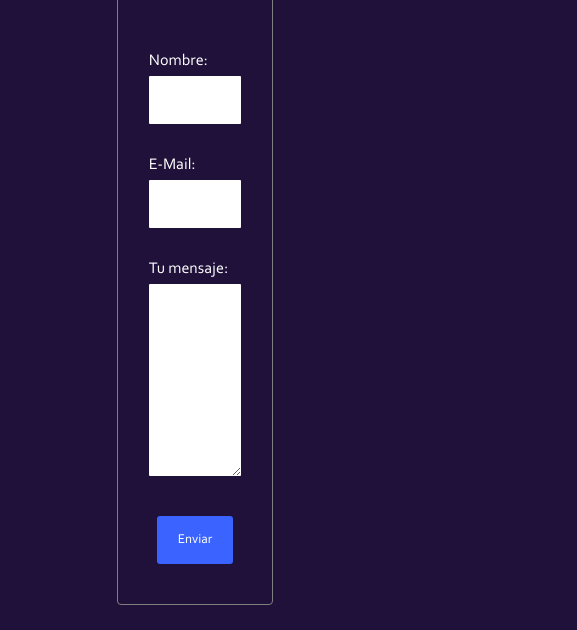
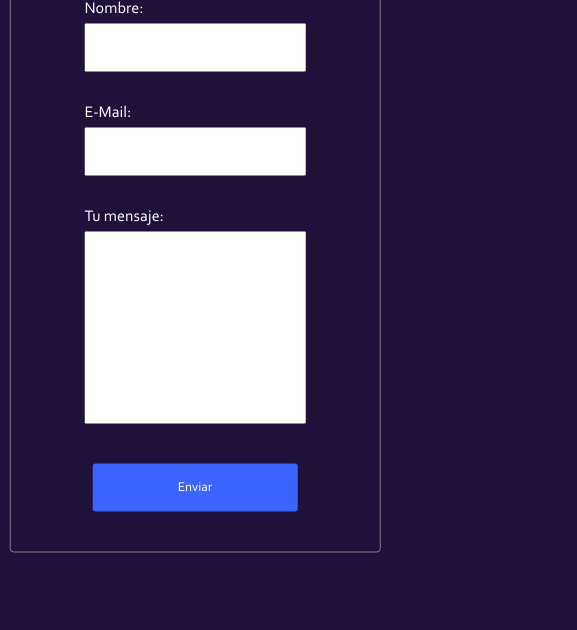
Before and after one commit to jpmsoftware/portfolio, a website: page public/contacto.html in a window 390 px wide. Shown: the part 214-844 px from the top of the page, 577 px wide, since content can reach past the window. Drawn offline with Linux system fonts and the light colour scheme.

Commit message:
added favicon, added responsive on separate file

```diff
--- a/public/contacto.html
+++ b/public/contacto.html
@@ -4,6 +4,8 @@
     <meta charset="UTF-8">
     <meta name="viewport" content="width=device-width, initial-scale=1.0">
     <link rel="stylesheet" href="./css/styles.css">
+    <link rel="stylesheet" href="./css/responsive.css">
+    <link rel="icon" href="./img/favicon.png">
     <title>Contacto</title>
 </head>
 <body>
--- a/public/css/animation.css
+++ b/public/css/animation.css
@@ -1,4 +1,3 @@
-
 @keyframes FadeIn {
     0% {
         opacity: 0;
--- a/public/css/styles.css
+++ b/public/css/styles.css
@@ -19,7 +19,6 @@
 .center-both { position: absolute; top: 50%; left: 50%; transform: translate(-50%, -50%); }
 .text-center { text-align: center; }
 .text-justify { text-align: justify; }
-. { font-size: 15px; }
 .border-visible { border: 1px solid gray; border-radius: 4px; }
 
 body {
@@ -213,6 +212,7 @@ form label {
 .field {
     outline: none;
     border: none;
+    resize: none;
     padding: 1rem;
     color: gray;
     border-radius: 1px;
```
Also changed, not shown: public/acerca.html (+2 -0 lines), public/home.html (+2 -0 lines), public/proyectos.html (+2 -0 lines), public/img/favicon.png (added).
